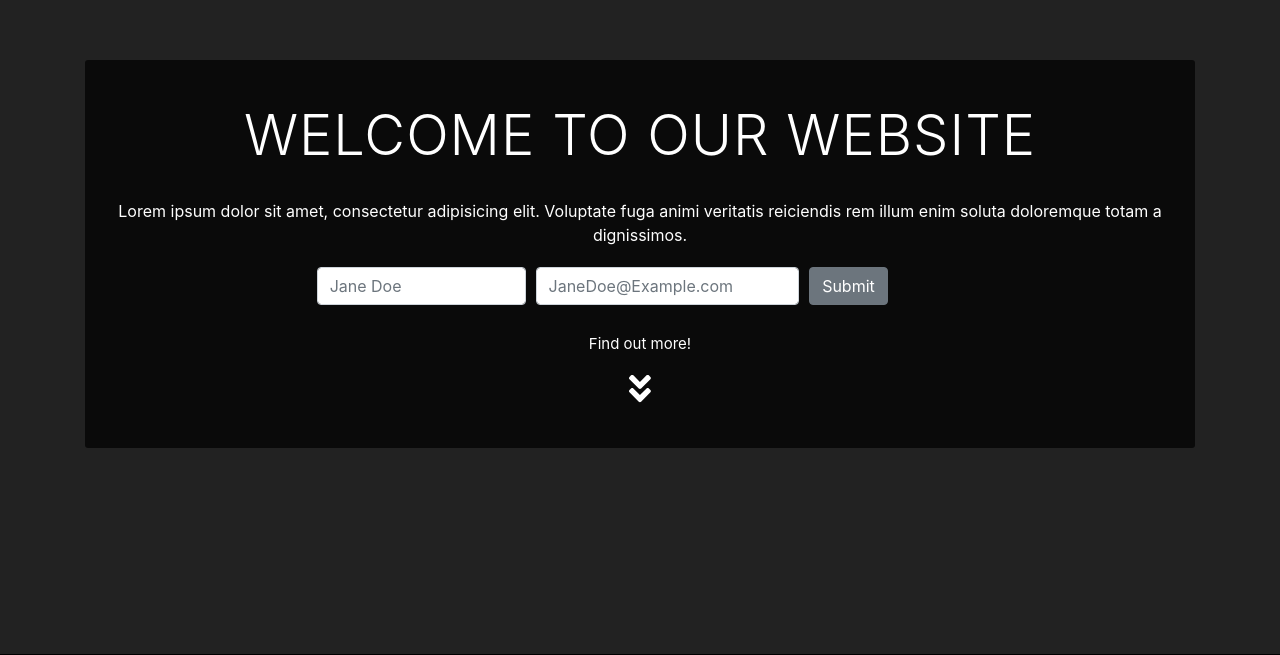
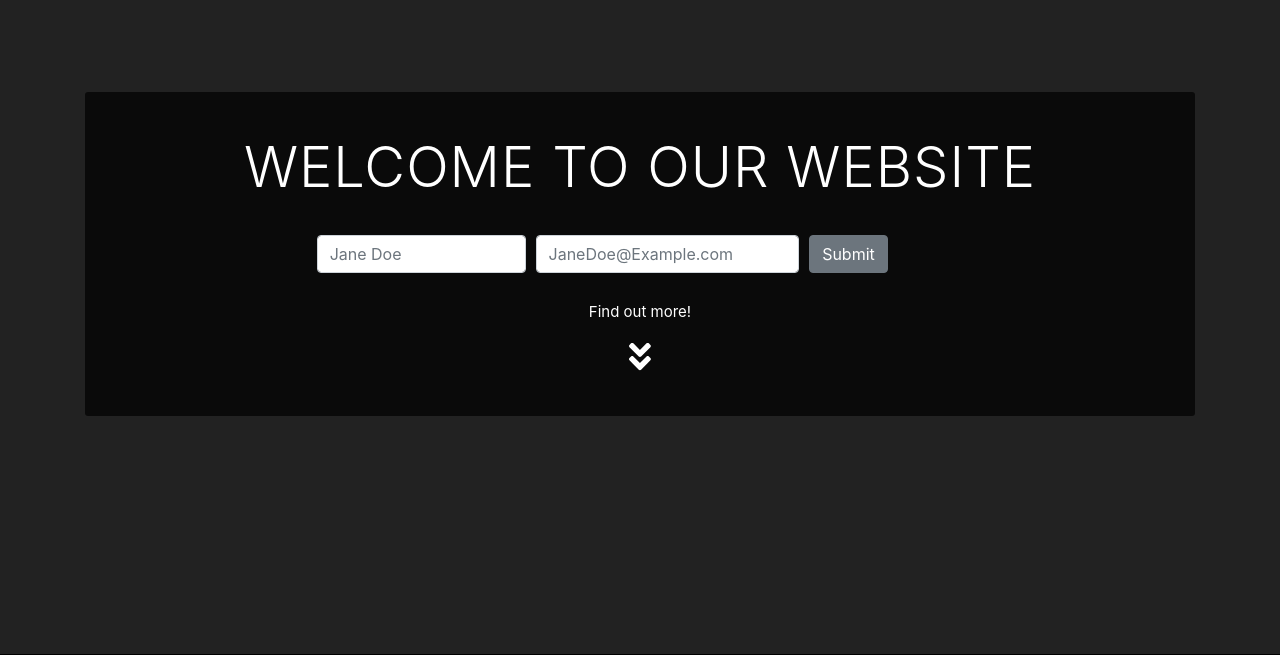
Before and after one commit to oliwka35/bootstrap, a plain HTML site: page index.html in a window 1280 px wide. Shown: the part 146-801 px from the top of the page. Drawn offline with nearby package versions, Linux system fonts and the light colour scheme.

Commit message:
Update index.html

```diff
--- a/index.html
+++ b/index.html
@@ -17,9 +17,7 @@
           <div class="col-sm-offset-1">
             <div id="header">
             	<h1 class="display-4">Welcome to our website</h1>
-              <p>Lorem ipsum dolor sit amet, consectetur adipisicing elit. Voluptate fuga animi veritatis reiciendis rem illum enim soluta doloremque totam a dignissimos. </p>
             </div>
-
             <form class="d-flex justify-content-center" >
               <div class="form-row align-items-center">
                 <div class="col-sm-4 my-1">
@@ -29,7 +27,6 @@
                 <div class="col-sm-5 my-1">
                   <label class="sr-only" for="inlineFormInputGroupUsername">Username</label>
                   <div class="input-group">
-
                     <input type="text" class="form-control" id="inlineFormInputGroupUsername" placeholder="JaneDoe@Example.com">
                   </div>
                 </div>
```
